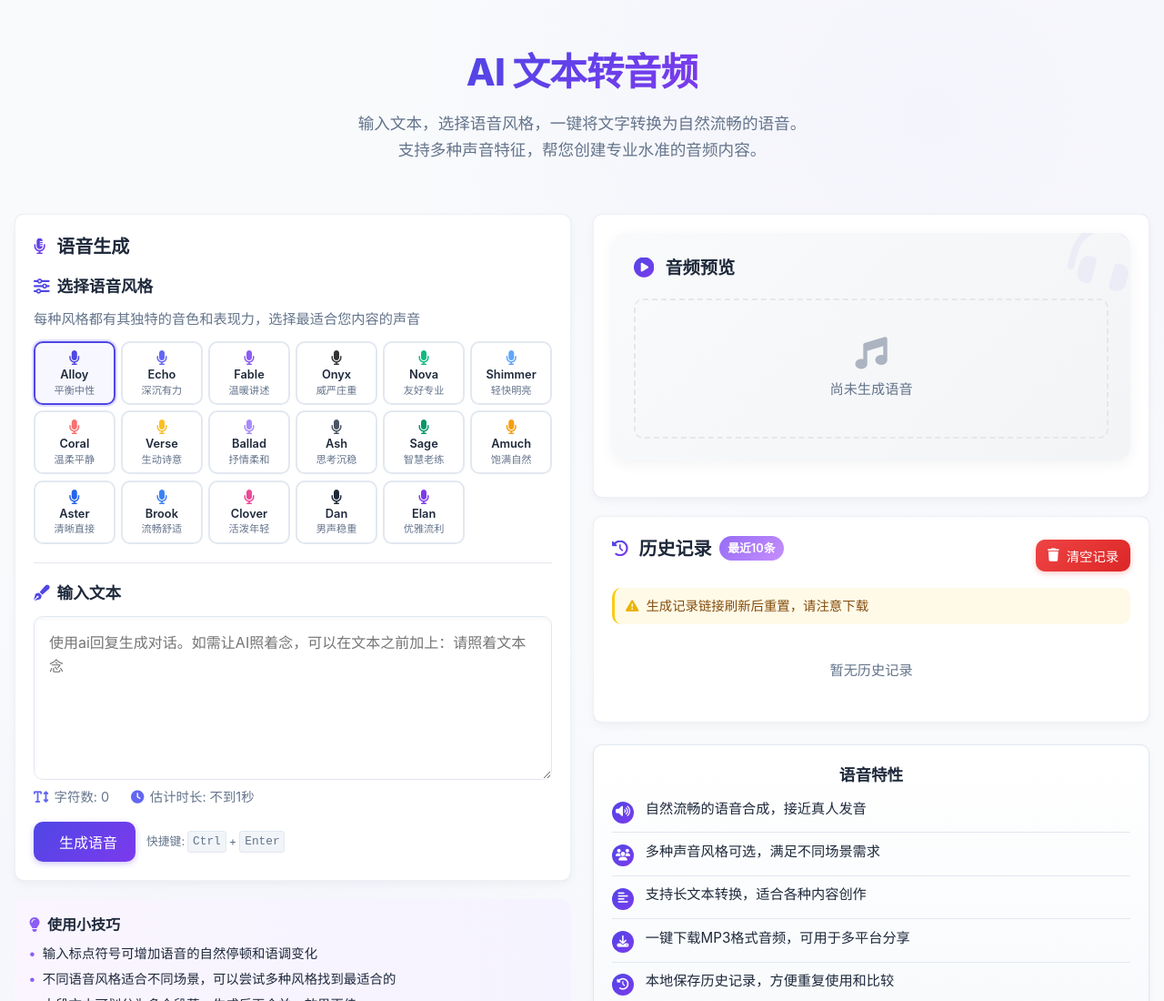
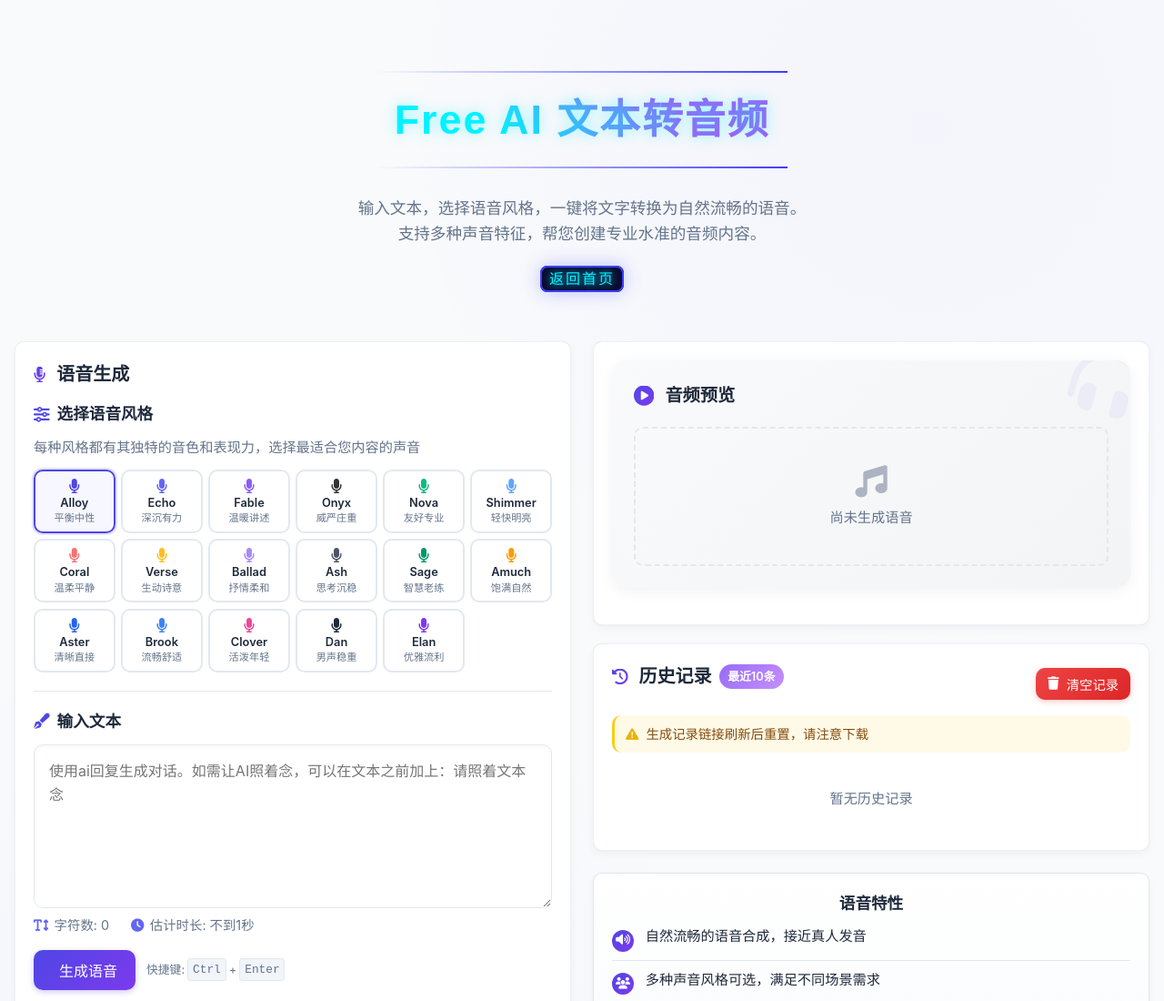
Before and after one commit to yzgolden86/FreeAI, a plain HTML site: page tts/index.html in a window 1280 px wide. Shown: the top 1100 px of the page at 91% size. Drawn offline with Linux system fonts and the light colour scheme.

Commit message:
Update index.html

```diff
--- a/tts/index.html
+++ b/tts/index.html
@@ -2,7 +2,7 @@
 <head>
 <meta charset="UTF-8">
 <meta name="viewport" content="width=device-width, initial-scale=1.0">
-<title>Ai文本转音频</title>
+<title>Free AI 文本转音频</title>
 <link rel="stylesheet" href="https://cdnjs.cloudflare.com/ajax/libs/font-awesome/6.4.0/css/all.min.css">
 <style>
 :root {
@@ -767,8 +767,130 @@ height: 160px; /* 进一步减小移动端的文本框高度 */
 <div class="blob blob-2"></div>
 <div class="container">
 <header>
-<h1>AI 文本转音频</h1>
+
+<style>
+h1 {
+    font-family: 'Orbitron', sans-serif;
+    font-size: 2.8em;
+    text-align: center;
+    margin: 30px 0;
+    color: transparent;
+    background: linear-gradient(45deg, #00f3ff 30%, #a855f7 70%);
+    -webkit-background-clip: text;
+    background-clip: text;
+    text-shadow: 0 0 15px rgba(0, 243, 255, 0.4);
+    position: relative;
+    padding: 20px;
+    letter-spacing: 2px;
+}
+
+h1::before,
+h1::after {
+    content: '';
+    position: absolute;
+    width: 0;
+    height: 2px;
+    background: linear-gradient(90deg, transparent, #3d3dff);
+    animation: borderExpand 1.5s ease-out forwards;
+}
+
+h1::before {
+    top: 0;
+    left: 0;
+}
+
+h1::after {
+    bottom: 0;
+    right: 0;
+    animation-delay: 0.5s;
+}
+
+@keyframes borderExpand {
+    to {
+        width: 100%;
+    }
+}
+</style>
+
+
+<h1>Free AI 文本转音频</h1>
 <p class="description">输入文本，选择语音风格，一键将文字转换为自然流畅的语音。<br>支持多种声音特征，帮您创建专业水准的音频内容。</p>
+
+<br>
+
+<style>
+.sci-fi-btn {
+    position: relative;
+    padding: 4px 8px;
+    font-family: 'Arial', sans-serif;
+    font-size: 1em;
+    letter-spacing: 2px;
+    text-transform: uppercase;
+    color: #00f3ff;
+    background: #0a0a2e;
+    border: 2px solid #3d3dff;
+    border-radius: 8px;
+    cursor: pointer;
+    overflow: hidden;
+    transition: 0.5s;
+    text-shadow: 0 0 10px #00f3ff;
+    box-shadow: 0 0 20px rgba(61, 61, 255, 0.3);
+}
+
+.sci-fi-btn:hover {
+    background: #13134e;
+    box-shadow: 0 0 30px rgba(61, 61, 255, 0.6);
+    transform: scale(1.05);
+    color: #ffffff;
+}
+
+
+
+.sci-fi-btn:hover::before {
+    left: 100%;
+}
+
+
+
+.glowing-border:nth-child(1) {
+    top: -2px;
+    left: -2px;
+    right: -2px;
+    height: 2px;
+    background: linear-gradient(90deg, transparent, #3d3dff);
+    animation: borderTop 2s linear infinite;
+}
+
+@keyframes borderTop {
+    0% { left: -2px; }
+    100% { left: 100%; }
+}
+
+/* 添加点击动画 */
+.sci-fi-btn:active {
+    transform: scale(0.45);
+    transition: 0.1s;
+}
+
+</style>
+
+<a href="https://freeai.aihub.ren" class="sci-fi-btn" style="text-decoration: none;">
+    <!-- 添加流光边框 -->
+    <span class="glowing-border"></span>
+    <span class="glowing-border"></span>
+    返回首页
+</a>
+
+
+
+
+
+
+
+
+
+
+
 </header>
 <div class="content">
 <section class="text-input-section">
```
